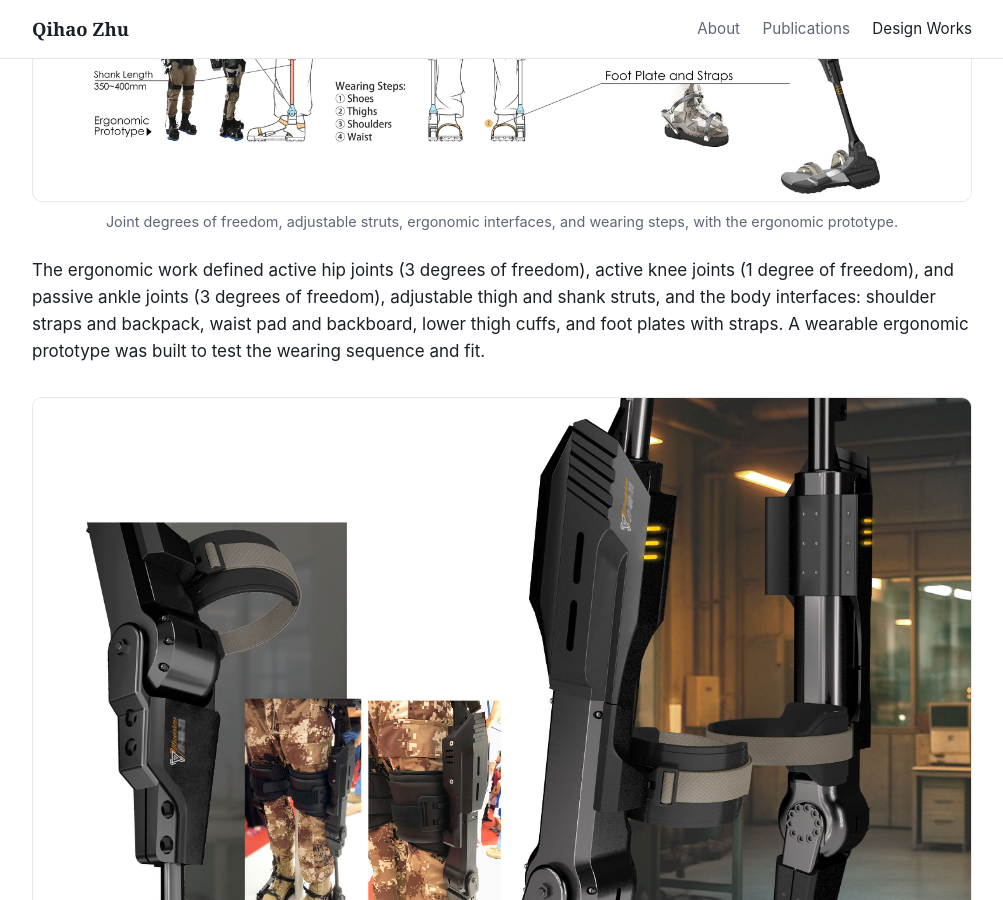
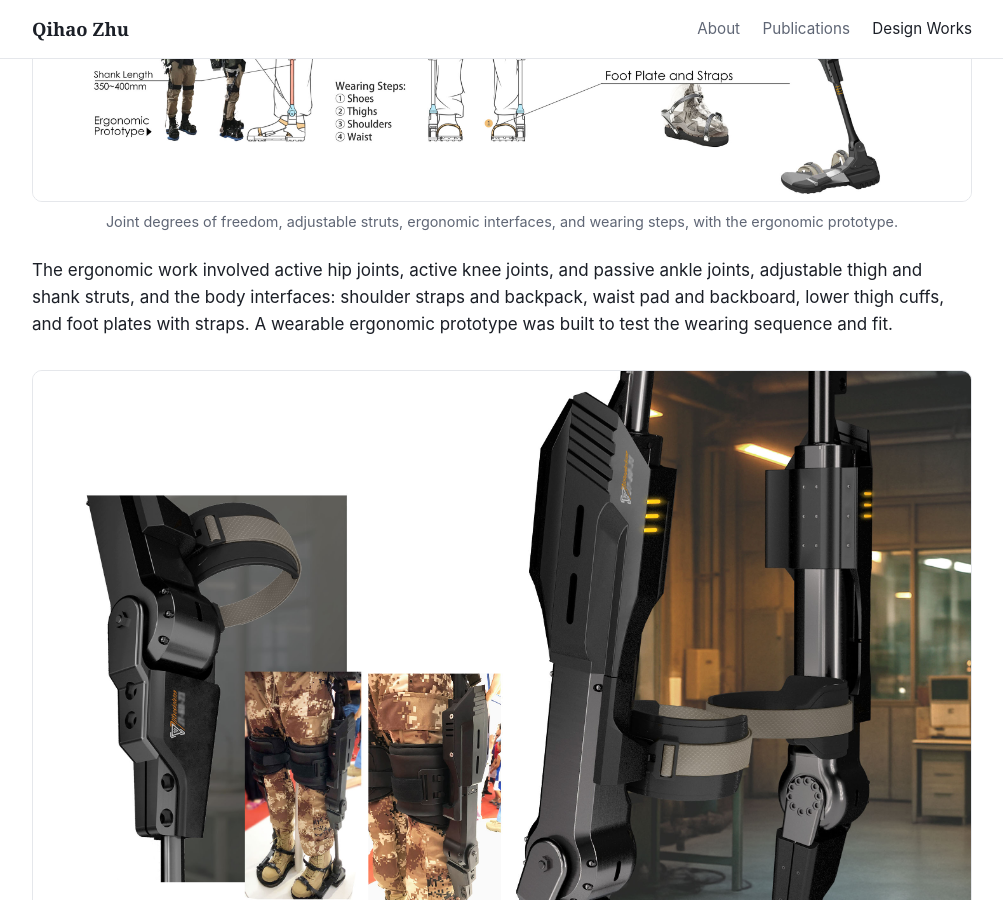
Before and after one commit to Qihao-Zhu/qihao-zhu.github.io, a Jekyll site: the page built from _designs/exoskeleton.md, in a window 1280 px wide and 900 px high, scrolled down 1552 px. Shown: the whole window, without its empty margins (138-1141 px from the left). Built offline with Jekyll 4.4.1, drawn with Linux system fonts in a browser that asks for light colours.

Commit message:
Update site

```diff
--- a/_designs/exoskeleton.md
+++ b/_designs/exoskeleton.md
@@ -17,7 +17,7 @@ A load-carrying lower-limb exoskeleton for walking with heavy backpacks. The des
 
 ![Joint degrees of freedom, adjustable struts, ergonomic interfaces, and wearing steps, with the ergonomic prototype.](/assets/img/designs/exoskeleton/02.jpg)
 
-The ergonomic work defined active hip joints (3 degrees of freedom), active knee joints (1 degree of freedom), and passive ankle joints (3 degrees of freedom), adjustable thigh and shank struts, and the body interfaces: shoulder straps and backpack, waist pad and backboard, lower thigh cuffs, and foot plates with straps. A wearable ergonomic prototype was built to test the wearing sequence and fit.
+The ergonomic work involved active hip joints, active knee joints, and passive ankle joints, adjustable thigh and shank struts, and the body interfaces: shoulder straps and backpack, waist pad and backboard, lower thigh cuffs, and foot plates with straps. A wearable ergonomic prototype was built to test the wearing sequence and fit.
 
 <!-- ![Kansei elements synthesized across design iterations, and sketches.](/assets/img/designs/exoskeleton/03.jpg)
 
```
Also changed, not shown: other parts of _designs/exoskeleton.md (+1 -1 lines).
